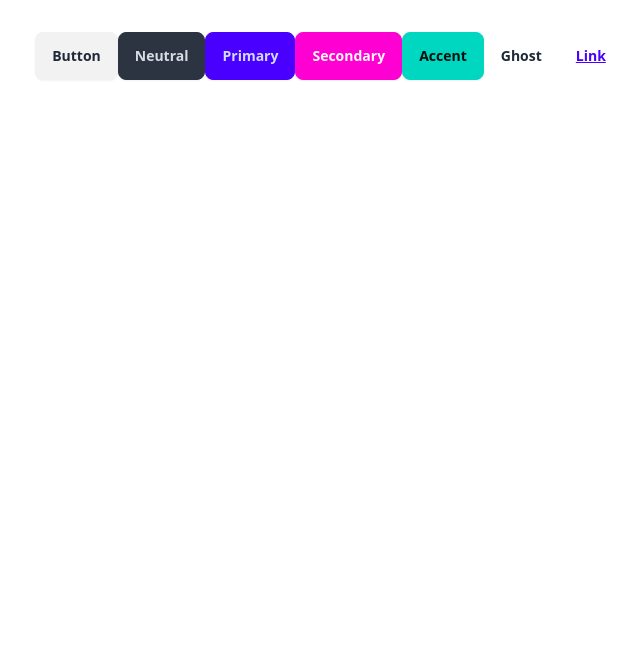
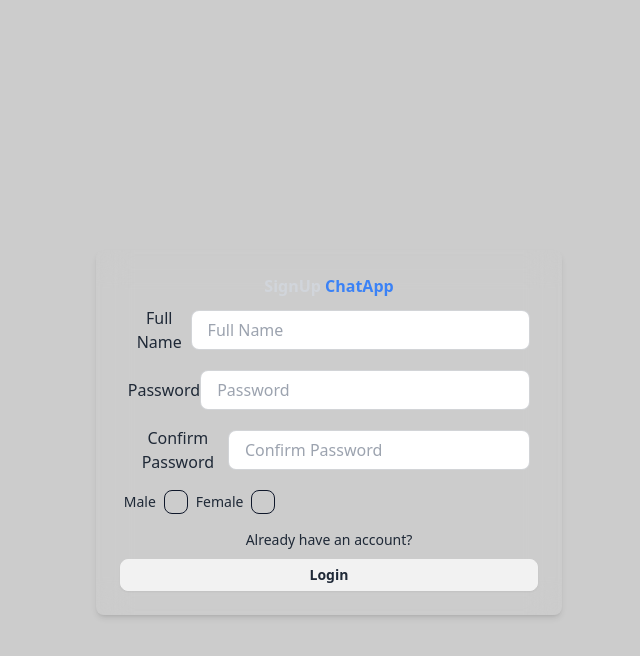
Before and after one commit to TWilluan/ChatApp, a React (Vite) app in the folder frontend/: page / in a window 1280 px wide. Shown: the top 656 px of the page, without its empty margins (311-951 px from the left). Built offline with nearby package versions, Linux system fonts and the light colour scheme.

Commit message:
implement signup and frontend'

```diff
--- a/frontend/src/App.jsx
+++ b/frontend/src/App.jsx
@@ -1,22 +1,17 @@
-import { useState } from 'react'
-import reactLogo from './assets/react.svg'
-import viteLogo from '/vite.svg'
+import Login from './pages/login/Login'
+import SignUp from './pages/signup/SignUp'
+import Home from './pages/home/Home'
 import './App.css'
 
 function App() {
-  const [count, setCount] = useState(0)
 
-  return (
-    <>
-      <button class="btn">Button</button>
-      <button class="btn btn-neutral">Neutral</button>
-      <button class="btn btn-primary">Primary</button>
-      <button class="btn btn-secondary">Secondary</button>
-      <button class="btn btn-accent">Accent</button>
-      <button class="btn btn-ghost">Ghost</button>
-      <button class="btn btn-link">Link</button>
-    </>
-  )
+	return (
+		<>
+			<div className='p-4 h-screen flex items-center justify-center'>
+				<SignUp/>
+			</div>
+		</>
+	)
 }
 
 export default App
--- a/frontend/src/index.css
+++ b/frontend/src/index.css
@@ -1,3 +1,11 @@
 @tailwind base;
 @tailwind components;
 @tailwind utilities;
+
+body {
+    background: linear-gradient(rgba(0,0,0,0.2), rgba(0,0,0,0.2));
+    background-repeat: no-repeat;
+    background-size: cover;
+    background-position: center;
+    background-attachment: fixed;
+}
--- /dev/null
+++ b/frontend/src/pages/home/Home.jsx
@@ -0,0 +1,10 @@
+
+
+
+const Home = () => {
+	return (<>
+		Home
+	</>);
+}
+
+export default Home;
--- /dev/null
+++ b/frontend/src/pages/login/Login.jsx
@@ -0,0 +1,38 @@
+
+
+
+const Login = () => {
+    return (<>
+        <div className="flex flex-col items-center justify-center min-w-96 mx-auto">
+            <div className="h-full w-full bg-blue-600 rounded-md bg-clip-padding backdrop-filter backdrop-blur-xl bg-opacity-30 border border-gray-100">
+                <h1 className="text-3x1 font-semibold text-center text-gray-300">Login
+                    <span className="text-blue-500"> ChatApp</span>
+                </h1>
+
+                <form>
+                    <div>
+                        <label className="label p-2">
+                            <span className="text-base label-text">UserName</span>
+                        </label>
+                        <input type="text" placeholder="Enter username" className="w-full input input-bordered h-10"></input>
+                    </div>
+
+                    <div>
+                        <label className="label p-2">
+                            <span className="text-base label-text">Password</span>
+                        </label>
+                        <input type="password" placeholder="Enter password" className="w-full input input-bordered h-10"></input>
+                    </div>
+
+                    <a href="#" className="text-sm hover:underline hover:text-blue-600 mt-2 inline-block">
+                        Don't have an account?
+                    </a>
+
+                    <button className="btn btn-block btn-sm mt-2">Login</button>
+                </form>
+            </div>
+        </div>
+    </>);
+}
+
+export default Login;
--- /dev/null
+++ b/frontend/src/pages/signup/SignUp.jsx
@@ -0,0 +1,43 @@
+import GenderCheckbox from "./genderCheckbox";
+
+
+const SignUp = () => {
+    return (<>
+        <div className="flex flex-col items-center justify-center min-w-96 mx-auto">
+            <div className="w-full p-6 rounded-lg shadow-md bg-gray-400 bg-clip-padding backdrop-filter backdrop-blur-lg bg-opacity-0">
+                <h1 className="text-3x1 font-semibold text-center text-gray-300">
+                    SignUp <span className="text-blue-500">ChatApp</span>
+                </h1>
+
+                <form>
+                    <div>
+                        <label className="label p-2">
+                            <span className="text-base label-text">Full Name</span>
+                            <input type="text" placeholder="Full Name" className="w-full input input-bordered h-10"/>
+                        </label>
+
+                        <label className="label p-2">
+                            <span className="text-base label-text">Password</span>
+                            <input type="text" placeholder="Password" className="w-full input input-bordered h-10" />
+                        </label>
+
+                        <label className="label p-2">
+                            <span className="text-base label-text">Confirm Password</span>
+                            <input type="text" placeholder="Confirm Password" className="w-full input input-bordered h-10" />
+                        </label>
+
+                        <GenderCheckbox/>
+
+                        <a href="#" className="text-sm hover:underline hover:text-blue-600 mt-2 inline-block">
+                            Already have an account?
+                        </a>
+
+                        <button className="btn btn-block btn-sm mt-2">Login</button>
+                    </div>
+                </form>
+            </div>
+        </div>
+    </>);
+}
+
+export default SignUp;
--- /dev/null
+++ b/frontend/src/pages/signup/genderCheckbox.jsx
@@ -0,0 +1,22 @@
+
+
+const GenderCheckbox = () => {
+    return (<>
+        <div className="flex ">
+            <div className="form-control">
+                <label className="label gap-2 cursor-pointer">
+                    <span className="label-text">Male</span>
+                    <input type="checkbox" className="checkbox border-slate-900"></input>
+                </label>
+            </div>
+            <div className="form-control">
+                <label className="label gap-2 cursor-pointer">
+                    <span className="label-text">Female</span>
+                    <input type="checkbox" className="checkbox border-slate-900"></input>
+                </label>
+            </div>
+        </div>
+    </>);
+}
+
+export default GenderCheckbox
```
Also changed, not shown: frontend/public/background.jpg (added), frontend/public/haikyuu.jpg (added).
